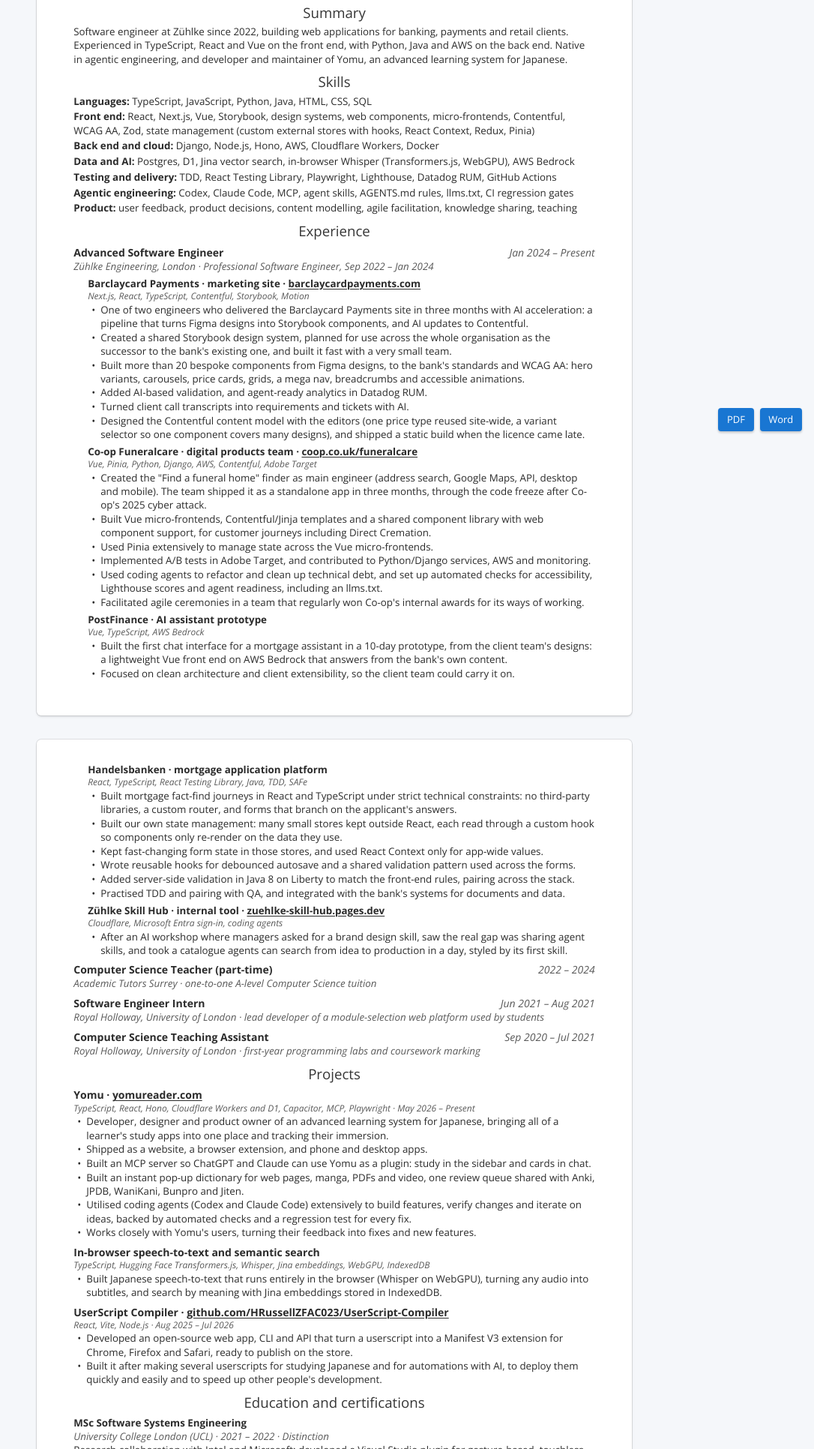
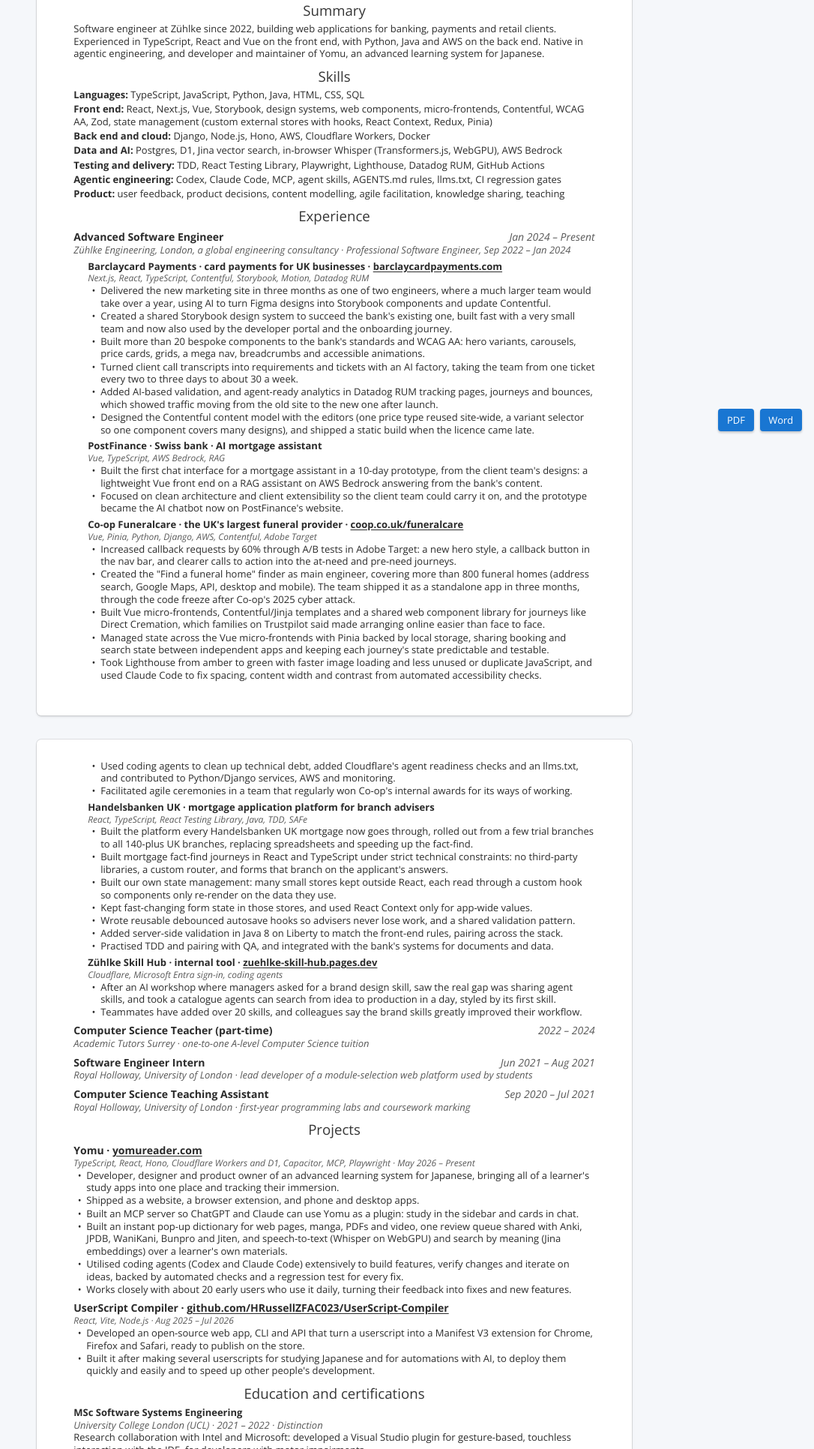
Before and after one commit to HRussellZFAC023/HRussellZFAC023.github.io, a plain HTML site: page index.html in a window 1280 px wide. Shown: the part 209-2141 px from the top of the page at 75% size, without its empty margins (194-1280 px from the left). Drawn offline with nearby package versions, Linux system fonts and the light colour scheme.

Commit message:
Lead each client with its customer and business impact
Adds the results behind each engagement: delivery time against the usual
estimate, ticket throughput, callback conversion, Lighthouse, branch rollout
and the PostFinance prototype going live. Body text and line spacing are a
little tighter so the web page, PDF and Word file each fit two A4 pages.

Co-Authored-By: Claude Opus 5.5 <noreply@anthropic.com>

```diff
--- a/index.html
+++ b/index.html
@@ -29,8 +29,8 @@
       html, body { margin: 0; background-color: #f5f7fa; }
       body {
         font-family: "Open Sans", "Segoe UI", -apple-system, BlinkMacSystemFont, "Helvetica Neue", Arial, sans-serif;
-        font-size: 10pt;
-        line-height: 1.36;
+        font-size: 9.75pt;
+        line-height: 1.28;
         color: var(--ink);
         -webkit-print-color-adjust: exact;
         print-color-adjust: exact;
@@ -88,6 +88,7 @@
       .role { display: flex; justify-content: space-between; align-items: baseline; margin-top: 2mm; font-size: 10.5pt; }
       .role .dates, .org, .tech, .meta { font-style: italic; font-weight: 400; color: var(--grey); }
       .org { margin-bottom: 0.6mm; }
+      .org-inline { font-style: italic; font-weight: 400; color: var(--grey); font-size: 9.75pt; }
       .project { margin: 1.3mm 0 0 5mm; font-weight: 700; }
       .project a { text-decoration: underline; text-underline-offset: 2px; }
       .tech { margin-left: 5mm; font-size: 9pt; }
@@ -171,42 +172,46 @@
         <p class="skill"><strong>Product:</strong> user feedback, product decisions, content modelling, agile facilitation, knowledge sharing, teaching</p>
         <h2>Experience</h2>
         <h3 class="role"><span>Advanced Software Engineer</span><span class="dates">Jan 2024 – Present</span></h3>
-        <p class="org">Zühlke Engineering, London · Professional Software Engineer, Sep 2022 – Jan 2024</p>
-        <h4 class="project">Barclaycard Payments · marketing site · <a href="https://barclaycardpayments.com">barclaycardpayments.com</a></h4>
-        <p class="tech">Next.js, React, TypeScript, Contentful, Storybook, Motion</p>
+        <p class="org">Zühlke Engineering, London, a global engineering consultancy · Professional Software Engineer, Sep 2022 – Jan 2024</p>
+        <h4 class="project">Barclaycard Payments · card payments for UK businesses · <a href="https://barclaycardpayments.com">barclaycardpayments.com</a></h4>
+        <p class="tech">Next.js, React, TypeScript, Contentful, Storybook, Motion, Datadog RUM</p>
         <ul>
-          <li>One of two engineers who delivered the Barclaycard Payments site in three months with AI acceleration: a pipeline that turns Figma designs into Storybook components, and AI updates to Contentful.</li>
-          <li>Created a shared Storybook design system, planned for use across the whole organisation as the successor to the bank's existing one, and built it fast with a very small team.</li>
-          <li>Built more than 20 bespoke components from Figma designs, to the bank's standards and WCAG AA: hero variants, carousels, price cards, grids, a mega nav, breadcrumbs and accessible animations.</li>
-          <li>Added AI-based validation, and agent-ready analytics in Datadog RUM.</li>
-          <li>Turned client call transcripts into requirements and tickets with AI.</li>
+          <li>Delivered the new marketing site in three months as one of two engineers, where a much larger team would take over a year, using AI to turn Figma designs into Storybook components and update Contentful.</li>
+          <li>Created a shared Storybook design system to succeed the bank's existing one, built fast with a very small team and now also used by the developer portal and the onboarding journey.</li>
+          <li>Built more than 20 bespoke components to the bank's standards and WCAG AA: hero variants, carousels, price cards, grids, a mega nav, breadcrumbs and accessible animations.</li>
+          <li>Turned client call transcripts into requirements and tickets with an AI factory, taking the team from one ticket every two to three days to about 30 a week.</li>
+          <li>Added AI-based validation, and agent-ready analytics in Datadog RUM tracking pages, journeys and bounces, which showed traffic moving from the old site to the new one after launch.</li>
           <li>Designed the Contentful content model with the editors (one price type reused site-wide, a variant selector so one component covers many designs), and shipped a static build when the licence came late.</li>
         </ul>
-        <h4 class="project">Co-op Funeralcare · digital products team · <a href="https://coop.co.uk/funeralcare">coop.co.uk/funeralcare</a></h4>
+        <h4 class="project">PostFinance · Swiss bank · AI mortgage assistant</h4>
+        <p class="tech">Vue, TypeScript, AWS Bedrock, RAG</p>
+        <ul>
+          <li>Built the first chat interface for a mortgage assistant in a 10-day prototype, from the client team's designs: a lightweight Vue front end on a RAG assistant on AWS Bedrock answering from the bank's content.</li>
+          <li>Focused on clean architecture and client extensibility so the client team could carry it on, and the prototype became the AI chatbot now on PostFinance's website.</li>
+        </ul>
+        <h4 class="project">Co-op Funeralcare · the UK's largest funeral provider · <a href="https://coop.co.uk/funeralcare">coop.co.uk/funeralcare</a></h4>
         <p class="tech">Vue, Pinia, Python, Django, AWS, Contentful, Adobe Target</p>
         <ul>
-          <li>Created the "Find a funeral home" finder as main engineer (address search, Google Maps, API, desktop and mobile). The team shipped it as a standalone app in three months, through the code freeze after Co-op's 2025 cyber attack.</li>
-          <li>Built Vue micro-frontends, Contentful/Jinja templates and a shared component library with web component support, for customer journeys including Direct Cremation.</li>
-          <li>Used Pinia extensively to manage state across the Vue micro-frontends.</li>
-          <li>Implemented A/B tests in Adobe Target, and contributed to Python/Django services, AWS and monitoring.</li>
-          <li>Used coding agents to refactor and clean up technical debt, and set up automated checks for accessibility, Lighthouse scores and agent readiness, including an llms.txt.</li>
-          <li>Facilitated agile ceremonies in a team that regularly won Co-op's internal awards for its ways of working.</li>
-        </ul>
-        <h4 class="project">PostFinance · AI assistant prototype</h4>
-        <p class="tech">Vue, TypeScript, AWS Bedrock</p>
-        <ul>
-          <li>Built the first chat interface for a mortgage assistant in a 10-day prototype, from the client team's designs: a lightweight Vue front end on AWS Bedrock that answers from the bank's own content.</li>
-          <li>Focused on clean architecture and client extensibility, so the client team could carry it on.</li>
+          <li>Increased callback requests by 60% through A/B tests in Adobe Target: a new hero style, a callback button in the nav bar, and clearer calls to action into the at-need and pre-need journeys.</li>
+          <li>Created the "Find a funeral home" finder as main engineer, covering more than 800 funeral homes (address search, Google Maps, API, desktop and mobile). The team shipped it as a standalone app in three months, through the code freeze after Co-op's 2025 cyber attack.</li>
+          <li>Built Vue micro-frontends, Contentful/Jinja templates and a shared web component library for journeys like Direct Cremation, which families on Trustpilot said made arranging online easier than face to face.</li>
+          <li>Managed state across the Vue micro-frontends with Pinia backed by local storage, sharing booking and search state between independent apps and keeping each journey's state predictable and testable.</li>
+          <li>Took Lighthouse from amber to green with faster image loading and less unused or duplicate JavaScript, and used Claude Code to fix spacing, content width and contrast from automated accessibility checks.</li>
         </ul>
       </section>
       <section class="sheet">
-        <h4 class="project">Handelsbanken · mortgage application platform</h4>
+        <ul>
+          <li>Used coding agents to clean up technical debt, added Cloudflare's agent readiness checks and an llms.txt, and contributed to Python/Django services, AWS and monitoring.</li>
+          <li>Facilitated agile ceremonies in a team that regularly won Co-op's internal awards for its ways of working.</li>
+        </ul>
+        <h4 class="project">Handelsbanken UK · mortgage application platform for branch advisers</h4>
         <p class="tech">React, TypeScript, React Testing Library, Java, TDD, SAFe</p>
         <ul>
+          <li>Built the platform every Handelsbanken UK mortgage now goes through, rolled out from a few trial branches to all 140-plus UK branches, replacing spreadsheets and speeding up the fact-find.</li>
           <li>Built mortgage fact-find journeys in React and TypeScript under strict technical constraints: no third-party libraries, a custom router, and forms that branch on the applicant's answers.</li>
           <li>Built our own state management: many small stores kept outside React, each read through a custom hook so components only re-render on the data they use.</li>
           <li>Kept fast-changing form state in those stores, and used React Context only for app-wide values.</li>
-          <li>Wrote reusable hooks for debounced autosave and a shared validation pattern used across the forms.</li>
+          <li>Wrote reusable debounced autosave hooks so advisers never lose work, and a shared validation pattern.</li>
           <li>Added server-side validation in Java 8 on Liberty to match the front-end rules, pairing across the stack.</li>
           <li>Practised TDD and pairing with QA, and integrated with the bank's systems for documents and data.</li>
         </ul>
@@ -214,6 +219,7 @@
         <p class="tech">Cloudflare, Microsoft Entra sign-in, coding agents</p>
         <ul>
           <li>After an AI workshop where managers asked for a brand design skill, saw the real gap was sharing agent skills, and took a catalogue agents can search from idea to production in a day, styled by its first skill.</li>
+          <li>Teammates have added over 20 skills, and colleagues say the brand skills greatly improved their workflow.</li>
         </ul>
         <h3 class="role"><span>Computer Science Teacher (part-time)</span><span class="dates">2022 – 2024</span></h3>
         <p class="org">Academic Tutors Surrey · one-to-one A-level Computer Science tuition</p>
@@ -228,14 +234,9 @@
           <li>Developer, designer and product owner of an advanced learning system for Japanese, bringing all of a learner's study apps into one place and tracking their immersion.</li>
           <li>Shipped as a website, a browser extension, and phone and desktop apps.</li>
           <li>Built an MCP server so ChatGPT and Claude can use Yomu as a plugin: study in the sidebar and cards in chat.</li>
-          <li>Built an instant pop-up dictionary for web pages, manga, PDFs and video, one review queue shared with Anki, JPDB, WaniKani, Bunpro and Jiten.</li>
+          <li>Built an instant pop-up dictionary for web pages, manga, PDFs and video, one review queue shared with Anki, JPDB, WaniKani, Bunpro and Jiten, and speech-to-text (Whisper on WebGPU) and search by meaning (Jina embeddings) over a learner's own materials.</li>
           <li>Utilised coding agents (Codex and Claude Code) extensively to build features, verify changes and iterate on ideas, backed by automated checks and a regression test for every fix.</li>
-          <li>Works closely with Yomu's users, turning their feedback into fixes and new features.</li>
-        </ul>
-        <h3 class="project flat">In-browser speech-to-text and semantic search</h3>
-        <p class="tech flat">TypeScript, Hugging Face Transformers.js, Whisper, Jina embeddings, WebGPU, IndexedDB</p>
-        <ul class="flat">
-          <li>Built Japanese speech-to-text that runs entirely in the browser (Whisper on WebGPU), turning any audio into subtitles, and search by meaning with Jina embeddings stored in IndexedDB.</li>
+          <li>Works closely with about 20 early users who use it daily, turning their feedback into fixes and new features.</li>
         </ul>
         <h3 class="project flat">UserScript Compiler · <a href="https://github.com/HRussellZFAC023/UserScript-Compiler">github.com/HRussellZFAC023/UserScript-Compiler</a></h3>
         <p class="tech flat">React, Vite, Node.js · Aug 2025 – Jul 2026</p>
```
Also changed, not shown: data/cv.json (+41 -46 lines), 3 other files.
